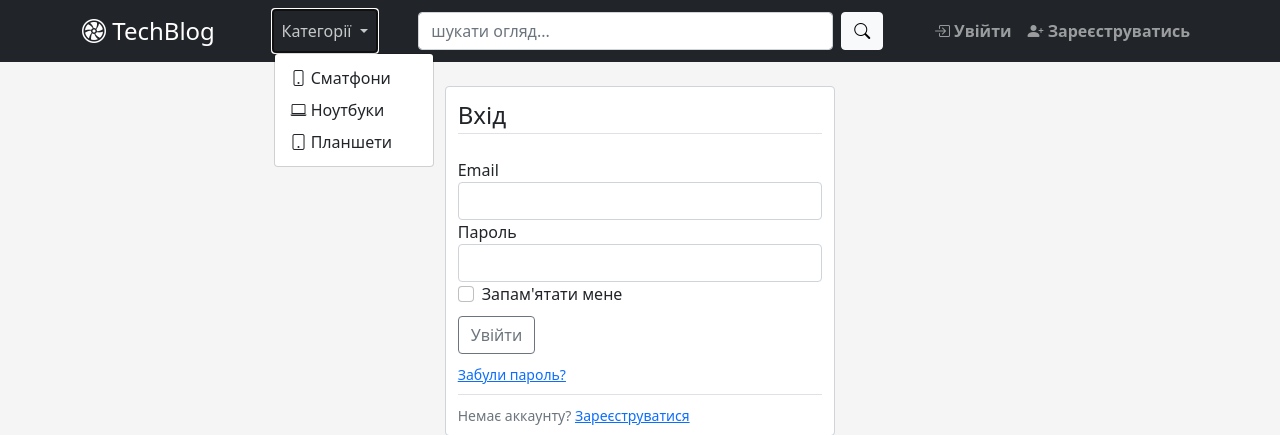
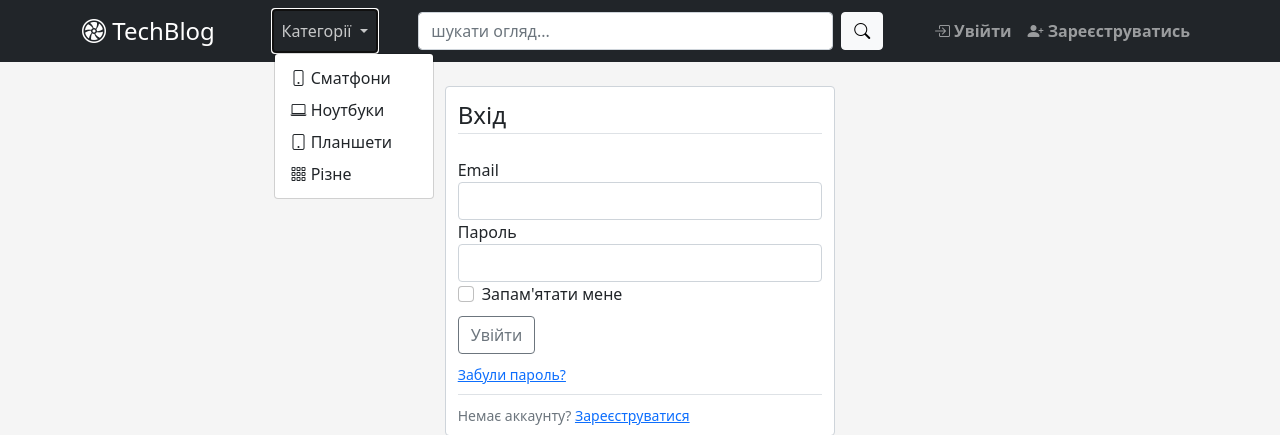
Before and after one commit to vzaliskyi/blog_technological_innovations, a Flask app: page /auth/login in a window 1280 px wide, after a click on "Категорії". Shown: the top 435 px of the page. Run offline with Flask 2, Linux system fonts and the light colour scheme; some libraries are stand-ins or nearby versions.

Commit message:
fixing icons

```diff
--- a/app/templates/base.html
+++ b/app/templates/base.html
@@ -29,25 +29,26 @@
               Категорії
             </a>
             <ul class="dropdown-menu" aria-labelledby="navbarDropdown">
-              <li><a class="dropdown-item" href="{{url_for('blog_bp_in.posts_by_category', category_id=1)}}"><i class="bi bi-phone"></i> Сматфони</a></li>
-              <li><a class="dropdown-item" href="{{url_for('blog_bp_in.posts_by_category', category_id=2)}}"><i class="bi bi-laptop"></i> Ноутбуки</a></li>
-              <li><a class="dropdown-item" href="{{url_for('blog_bp_in.posts_by_category', category_id=3)}}"><i class="bi bi-tablet"></i> Планшети</a></li>
+              <li><a class="dropdown-item bi bi-phone" href="{{url_for('blog_bp_in.posts_by_category', category_id=1)}}"> Сматфони</a></li>
+              <li><a class="dropdown-item bi bi-laptop" href="{{url_for('blog_bp_in.posts_by_category', category_id=2)}}"> Ноутбуки</a></li>
+              <li><a class="dropdown-item bi bi-tablet" href="{{url_for('blog_bp_in.posts_by_category', category_id=3)}}"> Планшети</a></li>
+              <li><a class="dropdown-item bi bi-grid-3x3-gap" href="#"> Різне</a></li>
             </ul>
           </li>
           <div class="col-5">
             <form class="d-flex">
               <input class="form-control me-2" type="search" placeholder="шукати огляд..." aria-label="Search">
-              <button class="btn btn-light" type="submit"><i class="bi bi-search"></i></button>
+              <button class="btn btn-light bi bi-search" type="submit"></button>
             </form>
           </div>
           <div class="navbar-nav">
             {% if current_user.is_authenticated %}
-              <a class="nav-item nav-link rounded" href="{{ url_for('blog_bp_in.post_create') }}"><i class="bi bi-plus-circle"></i> Додати огляд</a>
-              <a class="nav-item nav-link rounded" href="{{ url_for('user_bp_in.account') }}"><i class="bi bi-person-circle"></i> Мій профіль</a>
-              <a class="nav-item nav-link rounded" href="{{ url_for('user_bp_in.logout') }}"><b><i class="bi bi-box-arrow-right"></i> Вийти</b></a>
+              <a class="nav-item nav-link rounded bi bi-plus-circle" href="{{ url_for('blog_bp_in.post_create') }}"> Додати огляд</a>
+              <a class="nav-item nav-link rounded bi bi-person-circle" href="{{ url_for('user_bp_in.account') }}"> Мій профіль</a>
+              <a class="nav-item nav-link rounded bi bi-box-arrow-right" href="{{ url_for('user_bp_in.logout') }}"> <b>Вийти</b></a>
             {% else %}
-              <a class="nav-item nav-link rounded" href="{{ url_for('user_bp_in.login') }}"><i class="bi bi-box-arrow-in-right"></i> <b>Увійти</b></a>
-              <a class="nav-item nav-link rounded" href="{{ url_for('user_bp_in.register') }}"><i class="bi bi-person-plus-fill"></i> <b>Зареєструватись</b></a>
+              <a class="nav-item nav-link rounded bi bi-box-arrow-in-right" href="{{ url_for('user_bp_in.login') }}"> <b>Увійти</b></a>
+              <a class="nav-item nav-link rounded bi bi-person-plus-fill" href="{{ url_for('user_bp_in.register') }}"> <b>Зареєструватись</b></a>
             {% endif %}
           </div>
       </div>
```
